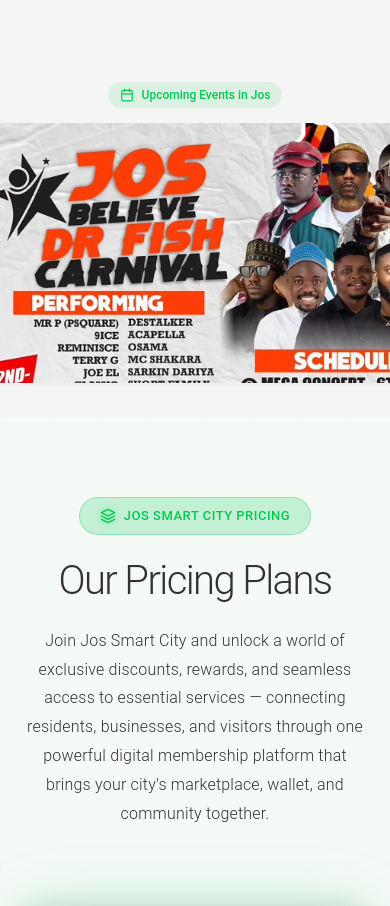
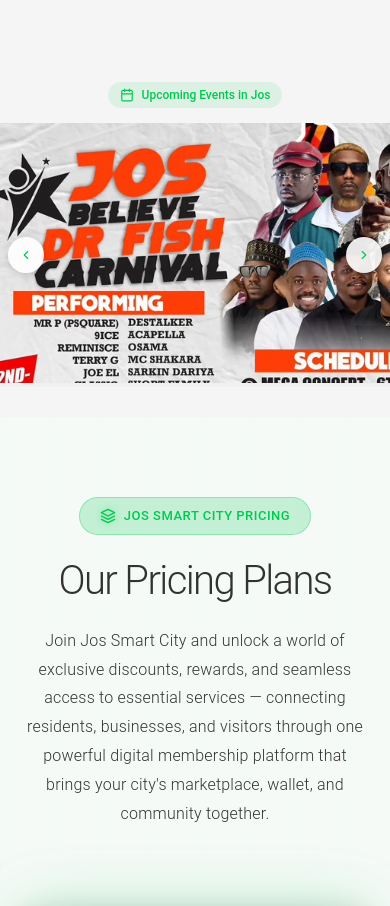
Before and after one commit to Afresh-academy/JosCity, a React (Vite) app: page / in a window 390 px wide. Shown: the part 6460-7366 px from the top of the page. Built offline with nearby package versions, Linux system fonts and the light colour scheme.

Commit message:
William: Upcoming events buttons

```diff
--- a/src/pages/Events.tsx
+++ b/src/pages/Events.tsx
@@ -2,12 +2,15 @@
 import "../main.css";
 import "../scss/_events.scss";
 import Christmas from "../image/Christmas.webp"; // Fallback image
+import MultipleLaugh from "../image/multiple-laugh.png";
 import LazyImage from "../components/LazyImage";
 import { useScrollAnimation } from "../hooks/useScrollAnimation";
 
 const Events: React.FC = () => {
-  const [defaultImage, setDefaultImage] = useState<string>(Christmas);
   const [badgeText, setBadgeText] = useState<string>("Upcoming Events in Jos");
+  const [currentImageIndex, setCurrentImageIndex] = useState<number>(0);
+
+  const images = [Christmas, MultipleLaugh];
 
   const badgeAnimation = useScrollAnimation({
     threshold: 0.2,
@@ -20,9 +23,20 @@
 
   useEffect(() => {
     // Use default values (no API calls)
-    setDefaultImage(Christmas);
     setBadgeText("Upcoming Events in Jos");
   }, []);
+
+  const handlePrevious = () => {
+    setCurrentImageIndex((prevIndex) =>
+      prevIndex === 0 ? images.length - 1 : prevIndex - 1
+    );
+  };
+
+  const handleNext = () => {
+    setCurrentImageIndex((prevIndex) =>
+      prevIndex === images.length - 1 ? 0 : prevIndex + 1
+    );
+  };
 
   return (
     <section className="events" id="events">
@@ -50,12 +64,62 @@
             <span>{badgeText}</span>
           </div>
         </div>
-        <LazyImage
-          src={defaultImage}
-          alt="Upcoming event in Jos"
-          className={`events__image ${imageAnimation.className}`}
+        <div
+          className={`events__image-wrapper ${imageAnimation.className}`}
           ref={imageAnimation.ref as React.RefObject<HTMLDivElement>}
-        />
+        >
+          <LazyImage
+            src={images[currentImageIndex]}
+            alt="Upcoming event in Jos"
+            className="events__image"
+          />
+          {images.length > 1 && (
+            <>
+              <button
+                className="events__nav-button events__nav-button--prev"
+                onClick={handlePrevious}
+                aria-label="Previous image"
+              >
+                <svg
+                  width="24"
+                  height="24"
+                  viewBox="0 0 24 24"
+                  fill="none"
+                  xmlns="http://www.w3.org/2000/svg"
+                >
+                  <path
+                    d="M15 18L9 12L15 6"
+                    stroke="currentColor"
+                    strokeWidth="2"
+                    strokeLinecap="round"
+                    strokeLinejoin="round"
+                  />
+                </svg>
+              </button>
+              <button
+                className="events__nav-button events__nav-button--next"
+                onClick={handleNext}
+                aria-label="Next image"
+              >
+                <svg
+                  width="24"
+                  height="24"
+                  viewBox="0 0 24 24"
+                  fill="none"
+                  xmlns="http://www.w3.org/2000/svg"
+                >
+                  <path
+                    d="M9 18L15 12L9 6"
+                    stroke="currentColor"
+                    strokeWidth="2"
+                    strokeLinecap="round"
+                    strokeLinejoin="round"
+                  />
+                </svg>
+              </button>
+            </>
+          )}
+        </div>
       </div>
     </section>
   );
--- a/src/scss/_events.scss
+++ b/src/scss/_events.scss
@@ -49,6 +49,7 @@
     transform: translateY(30px);
     transition: opacity 0.8s ease-out 0.3s, transform 0.8s ease-out 0.3s;
     overflow: hidden;
+    position: relative;
 
     &.fade-in {
       opacity: 1;
@@ -64,12 +65,72 @@
     max-width: 100%;
   }
 
+  &__nav-button {
+    position: absolute;
+    top: 50%;
+    transform: translateY(-50%);
+    background-color: rgba(255, 255, 255, 0.9);
+    border: none;
+    border-radius: 50%;
+    width: 48px;
+    height: 48px;
+    display: flex;
+    align-items: center;
+    justify-content: center;
+    cursor: pointer;
+    transition: all 0.3s ease;
+    z-index: 10;
+    box-shadow: 0 2px 8px rgba(0, 0, 0, 0.15);
+
+    &:hover {
+      background-color: rgba(255, 255, 255, 1);
+      box-shadow: 0 4px 12px rgba(0, 0, 0, 0.2);
+      transform: translateY(-50%) scale(1.1);
+    }
+
+    &:active {
+      transform: translateY(-50%) scale(0.95);
+    }
+
+    svg {
+      color: $color-primary;
+      width: 20px;
+      height: 20px;
+    }
+
+    &--prev {
+      left: 20px;
+    }
+
+    &--next {
+      right: 20px;
+    }
+  }
+
   // Responsive Styles
   @media screen and (max-width: 1024px) {
     padding: 60px 0;
 
     &__heading {
       margin-bottom: 25px;
+    }
+
+    &__nav-button {
+      width: 44px;
+      height: 44px;
+
+      svg {
+        width: 18px;
+        height: 18px;
+      }
+
+      &--prev {
+        left: 15px;
+      }
+
+      &--next {
+        right: 15px;
+      }
     }
   }
 
@@ -84,6 +145,24 @@
     &__badge {
       font-size: 13px;
       padding: 6px 14px;
+    }
+
+    &__nav-button {
+      width: 40px;
+      height: 40px;
+
+      svg {
+        width: 16px;
+        height: 16px;
+      }
+
+      &--prev {
+        left: 10px;
+      }
+
+      &--next {
+        right: 10px;
+      }
     }
   }
 
@@ -104,5 +183,23 @@
         height: 14px;
       }
     }
+
+    &__nav-button {
+      width: 36px;
+      height: 36px;
+
+      svg {
+        width: 14px;
+        height: 14px;
+      }
+
+      &--prev {
+        left: 8px;
+      }
+
+      &--next {
+        right: 8px;
+      }
+    }
   }
 }
```
Also changed, not shown: src/image/multiple-laugh.png (added).
